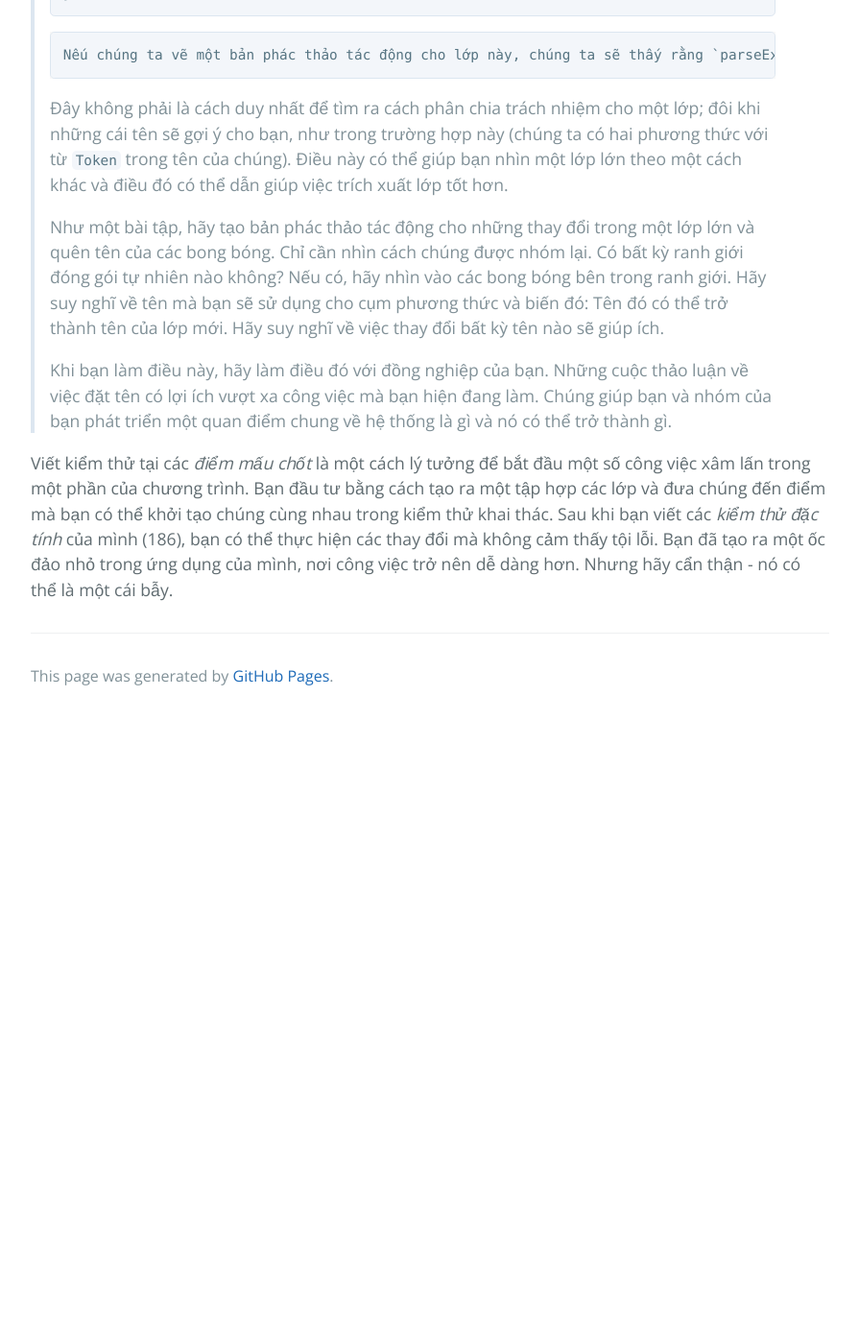
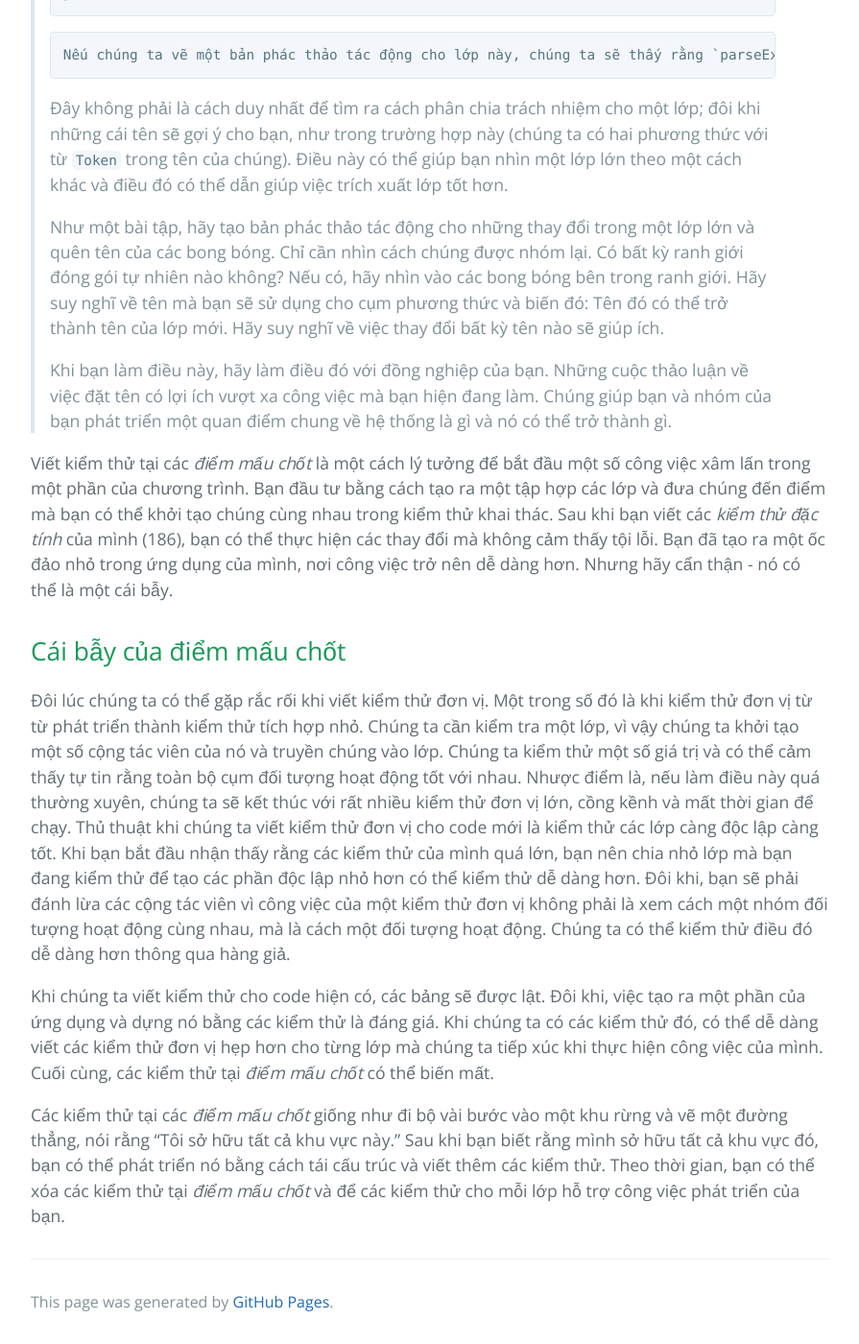
Before and after one commit to HaiBV/haibv.github.io, a Jekyll site: the page built from working-effectively-with-legacy-code/chapter-12-i-need-to-make-many-changes-in-one-area-do-i-have-to-break-dependencies-for-all-the-classes-involved.md, in a window 1280 px wide and 1400 px high, scrolled down 9562 px. Shown: the whole window at 96% size, without its empty margins (192-1087 px from the left). Built offline with Jekyll 4.4.1, drawn with Linux system fonts in a browser that asks for light colours; our own code applies the rules of GitHub Pages for plain Markdown files; before the commit the page ends 10310 px from its top, so only the background shows below that.

Commit message:
Book - Working Efectively with Legacy Code - P2 - C12

```diff
--- a/working-effectively-with-legacy-code/chapter-12-i-need-to-make-many-changes-in-one-area-do-i-have-to-break-dependencies-for-all-the-classes-involved.md
+++ b/working-effectively-with-legacy-code/chapter-12-i-need-to-make-many-changes-in-one-area-do-i-have-to-break-dependencies-for-all-the-classes-involved.md
@@ -167,3 +167,11 @@ Thực sự thì _điểm mấu chốt_ là gì? Đó là một ranh giới đó
 > Khi bạn làm điều này, hãy làm điều đó với đồng nghiệp của bạn. Những cuộc thảo luận về việc đặt tên có lợi ích vượt xa công việc mà bạn hiện đang làm. Chúng giúp bạn và nhóm của bạn phát triển một quan điểm chung về hệ thống là gì và nó có thể trở thành gì.
 
 Viết kiểm thử tại các _điểm mấu chốt_ là một cách lý tưởng để bắt đầu một số công việc xâm lấn trong một phần của chương trình. Bạn đầu tư bằng cách tạo ra một tập hợp các lớp và đưa chúng đến điểm mà bạn có thể khởi tạo chúng cùng nhau trong kiểm thử khai thác. Sau khi bạn viết các _kiểm thử đặc tính_ của mình (186), bạn có thể thực hiện các thay đổi mà không cảm thấy tội lỗi. Bạn đã tạo ra một ốc đảo nhỏ trong ứng dụng của mình, nơi công việc trở nên dễ dàng hơn. Nhưng hãy cẩn thận - nó có thể là một cái bẫy.
+
+## Cái bẫy của điểm mấu chốt
+
+Đôi lúc chúng ta có thể gặp rắc rối khi viết kiểm thử đơn vị. Một trong số đó là khi kiểm thử đơn vị từ từ phát triển thành kiểm thử tích hợp nhỏ. Chúng ta cần kiểm tra một lớp, vì vậy chúng ta khởi tạo một số cộng tác viên của nó và truyền chúng vào lớp. Chúng ta kiểm thử một số giá trị và có thể cảm thấy tự tin rằng toàn bộ cụm đối tượng hoạt động tốt với nhau. Nhược điểm là, nếu làm điều này quá thường xuyên, chúng ta sẽ kết thúc với rất nhiều kiểm thử đơn vị lớn, cồng kềnh và mất thời gian để chạy. Thủ thuật khi chúng ta viết kiểm thử đơn vị cho code mới là kiểm thử các lớp càng độc lập càng tốt. Khi bạn bắt đầu nhận thấy rằng các kiểm thử của mình quá lớn, bạn nên chia nhỏ lớp mà bạn đang kiểm thử để tạo các phần độc lập nhỏ hơn có thể kiểm thử dễ dàng hơn. Đôi khi, bạn sẽ phải đánh lừa các cộng tác viên vì công việc của một kiểm thử đơn vị không phải là xem cách một nhóm đối tượng hoạt động cùng nhau, mà là cách một đối tượng hoạt động. Chúng ta có thể kiểm thử điều đó dễ dàng hơn thông qua hàng giả.
+
+Khi chúng ta viết kiểm thử cho code hiện có, các bảng sẽ được lật. Đôi khi, việc tạo ra một phần của ứng dụng và dựng nó bằng các kiểm thử là đáng giá. Khi chúng ta có các kiểm thử đó, có thể dễ dàng viết các kiểm thử đơn vị hẹp hơn cho từng lớp mà chúng ta tiếp xúc khi thực hiện công việc của mình. Cuối cùng, các kiểm thử tại _điểm mấu chốt_ có thể biến mất.
+
+Các kiểm thử tại các _điểm mấu chốt_ giống như đi bộ vài bước vào một khu rừng và vẽ một đường thẳng, nói rằng "Tôi sở hữu tất cả khu vực này." Sau khi bạn biết rằng mình sở hữu tất cả khu vực đó, bạn có thể phát triển nó bằng cách tái cấu trúc và viết thêm các kiểm thử. Theo thời gian, bạn có thể xóa các kiểm thử tại _điểm mấu chốt_ và để các kiểm thử cho mỗi lớp hỗ trợ công việc phát triển của bạn.
```
